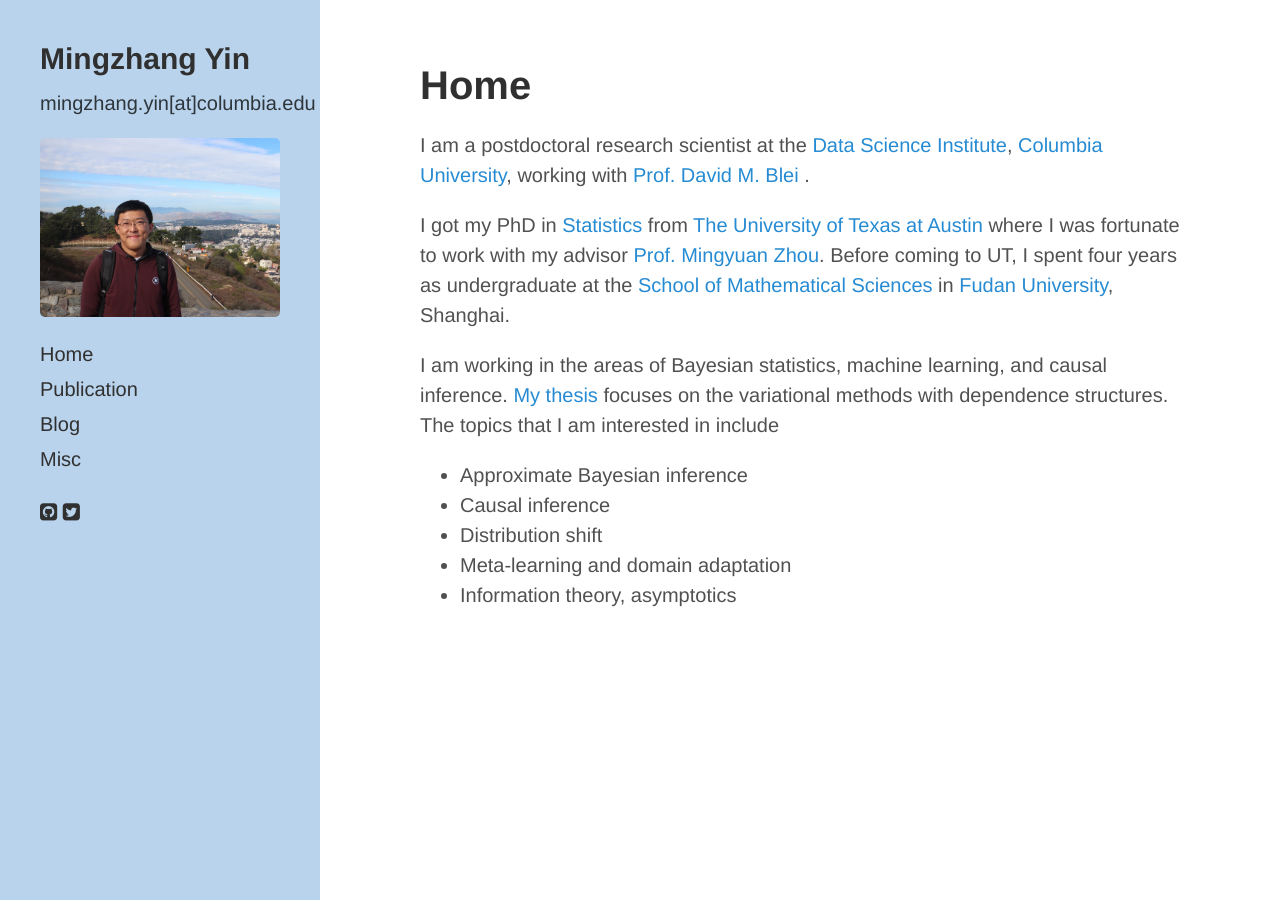
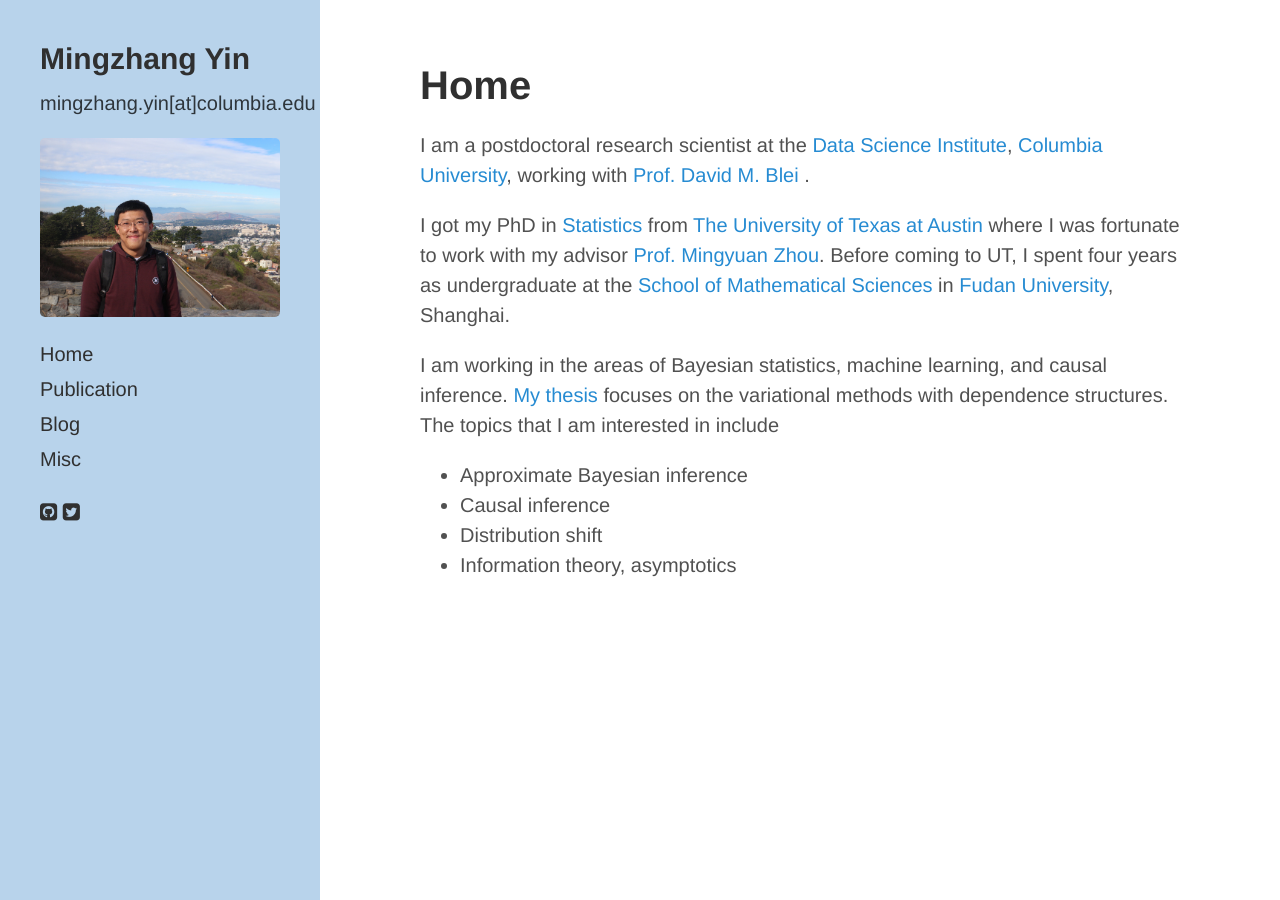
Before and after one commit to mingzhang-yin/mingzhang-yin.github.io, a Jekyll site: the page built from index.md, in a window 1280 px wide. Built offline with Jekyll 4.4.1, drawn with Linux system fonts in a browser that asks for light colours; nearby versions of some CDN libraries; a style sheet for code colours, icons or effects is not loaded.

Commit message:
Update index.md

```diff
--- a/index.md
+++ b/index.md
@@ -22,6 +22,5 @@ I am working in the areas of Bayesian statistics, machine learning, and causal i
    <li> Approximate Bayesian inference </li>
    <li> Causal inference </li>
    <li> Distribution shift</li>
-   <li> Meta-learning and domain adaptation</li>
    <li> Information theory, asymptotics </li>
   </ul>
```
